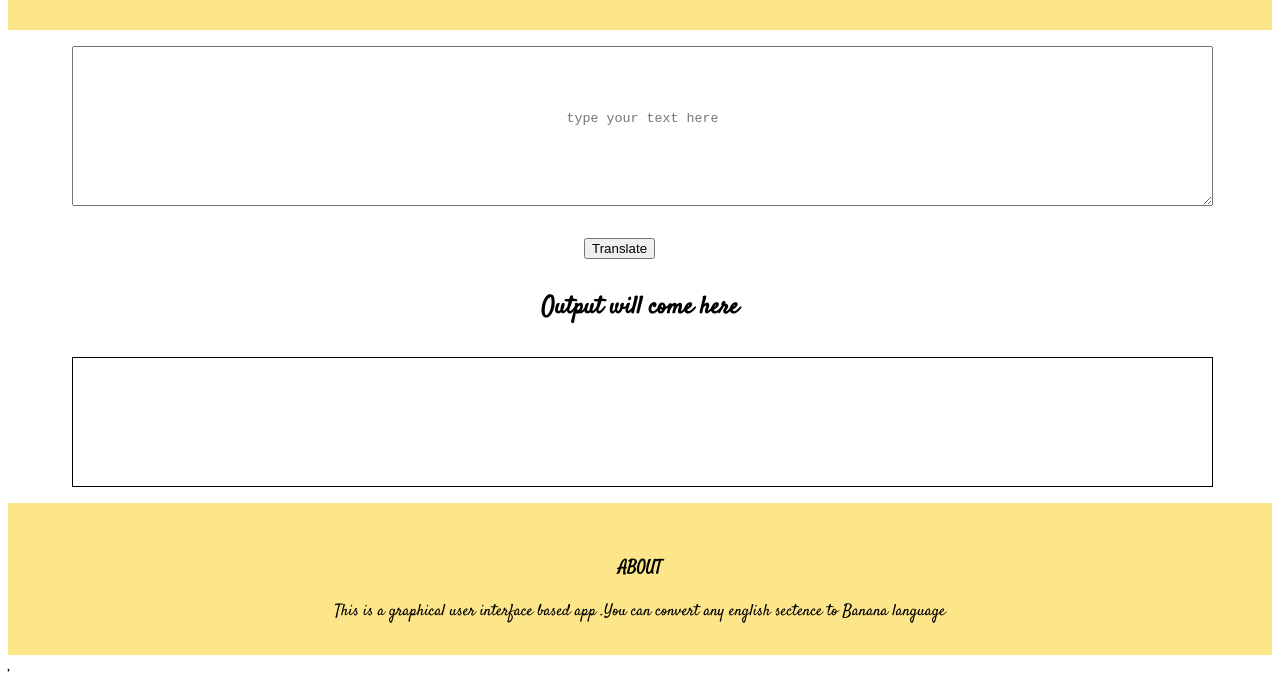
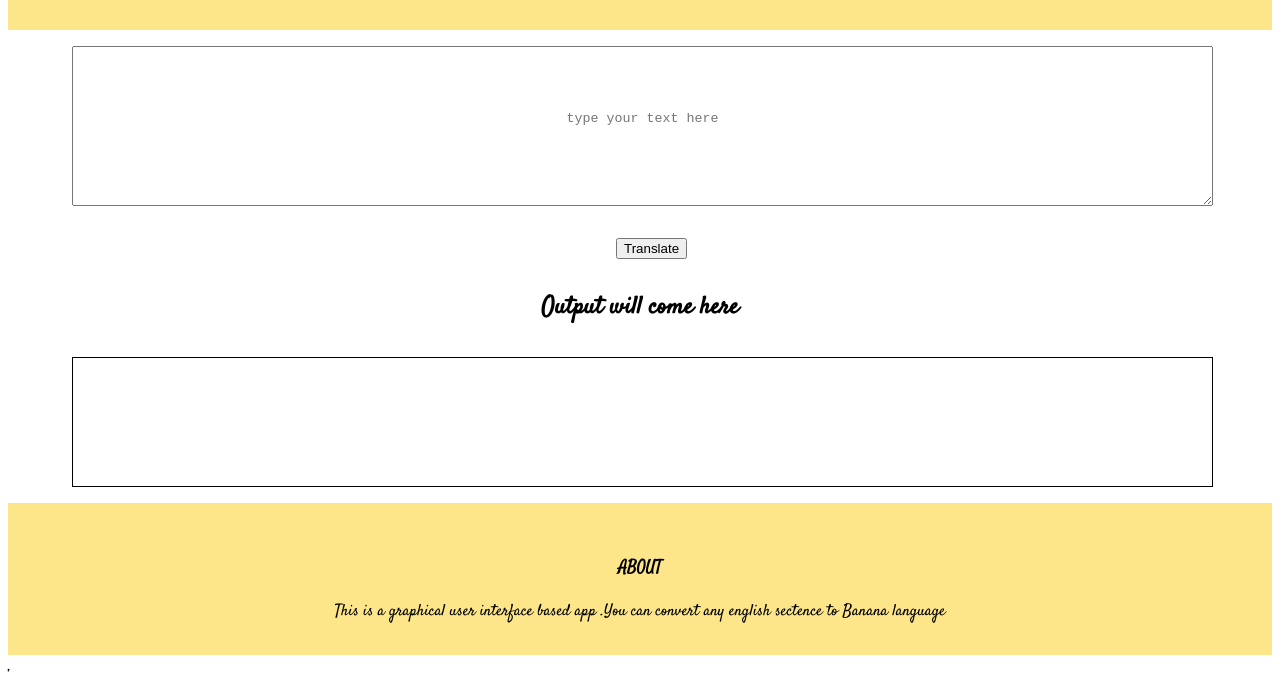
Before and after one commit to Harshh2409/banana, a plain HTML site: page index.html in a window 1280 px wide. Shown: the part 116-802 px from the top of the page. Drawn offline with Linux system fonts and the light colour scheme.

Commit message:
Update index.html

```diff
--- a/index.html
+++ b/index.html
@@ -23,7 +23,7 @@
 
         }
         #translatebutton{
-            margin: 1rem 7rem 1rem 36rem;
+            margin: 1rem 7rem 1rem 38rem;
         }
         .outputline{
             font-size: large;
```
